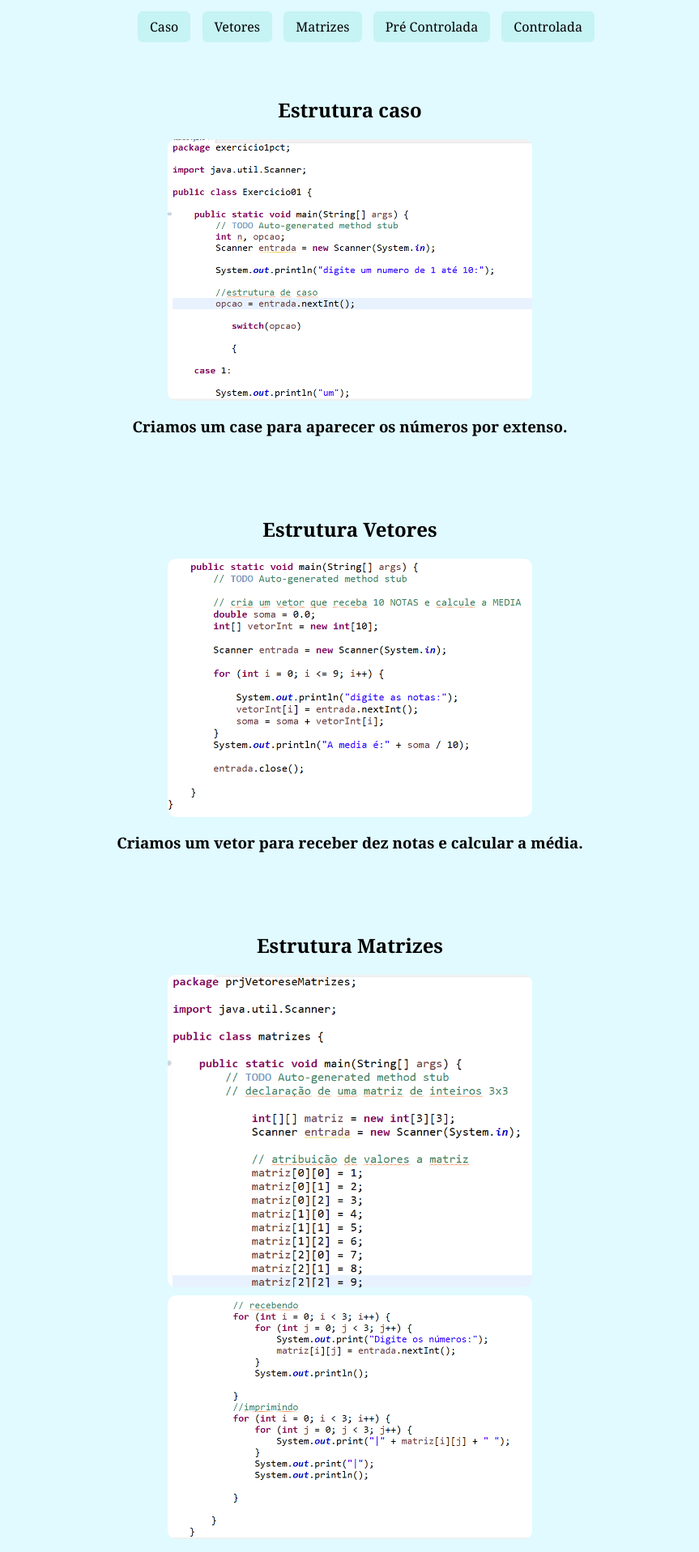
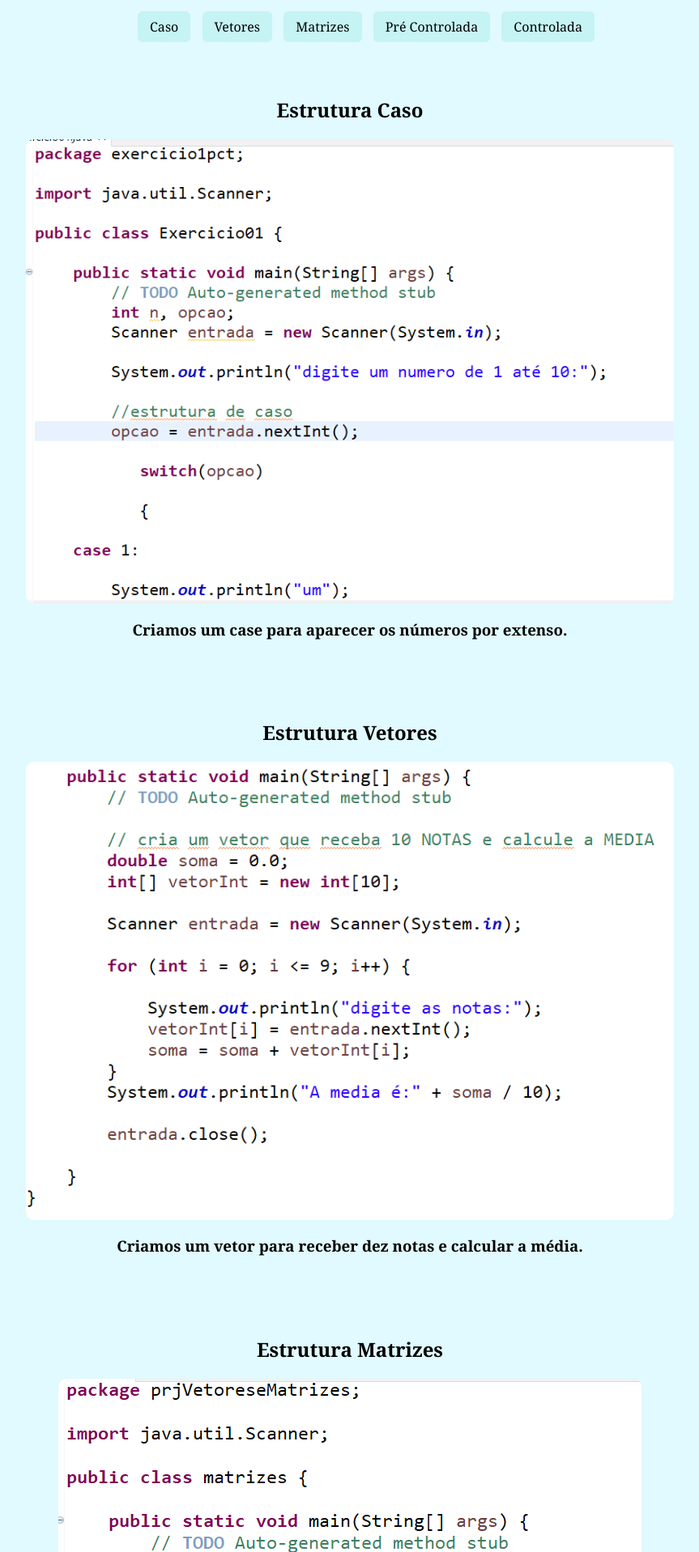
Before and after one commit to rebekawanda/POOs, a plain HTML site: page index.html in a window 1280 px wide. Shown: the part 66-1983 px from the top of the page at 81% size, without its empty margins (208-1071 px from the left). Drawn offline with Linux system fonts and the light colour scheme.

Commit message:
Update index.html

```diff
--- a/index.html
+++ b/index.html
@@ -1,14 +1,13 @@
 <!DOCTYPE html>
-<html lang="en">
+<html lang="pt-BR">
 <head>
     <meta charset="UTF-8">
-    <meta http-equiv="X-UA-Compatible" content="IE=edge">
     <meta name="viewport" content="width=device-width, initial-scale=1.0">
+    <title>POO</title>
     <link rel="stylesheet" href="poo.css">
-    <body bgcolor="e0faff"></body>
-    <title>POO</title>
 </head>
 <body>
+
     <div class="title">
         <h1>POO</h1>
         <nav>
@@ -22,11 +21,12 @@
                 </div>
             </ul>
         </nav>
+    </div>
 
     <section id="caso">
         <div class="car">
-            <h1>Estrutura caso</h1>
-            <img height="400" width="450" src="case.png">
+            <h1>Estrutura Caso</h1>
+            <img src="case.png" alt="Estrutura caso">
             <h3>Criamos um case para aparecer os números por extenso.</h3>
         </div>
     </section>
@@ -34,7 +34,7 @@
     <section id="vetor">
         <div class="car">
             <h1>Estrutura Vetores</h1>
-            <img height="400" width="450" src="vetores.png">
+            <img src="vetores.png" alt="Estrutura vetores">
             <h3>Criamos um vetor para receber dez notas e calcular a média.</h3>
         </div>
     </section>
@@ -42,8 +42,8 @@
     <section id="matriz">
         <div class="car">
             <h1>Estrutura Matrizes</h1>
-            <img height="400" width="450" src="matrizes.png">
-            <img height="400" width="450" src="matrizes2.png">
+            <img src="matrizes.png" alt="Estrutura matrizes">
+            <img src="matrizes2.png" alt="Estrutura matrizes 2">
             <h3>Criamos uma matriz para exibir 9 números.</h3>
         </div>
     </section>
@@ -51,7 +51,7 @@
     <section id="pcontrolada">
         <div class="car">
             <h1>Estrutura Pré-Controlada</h1>
-            <img height="400" width="450" src="estruturaprecontrolada.png">
+            <img src="estruturaprecontrolada.png" alt="Pré controlada">
             <h3>Criamos um estrutura que tem um looping.</h3>
         </div>
     </section>
@@ -59,7 +59,7 @@
     <section id="controlada">
         <div class="car">
             <h1>Estrutura Controlada</h1>
-            <img height="400" width="450" src="estruturacontrolada.png">
+            <img src="estruturacontrolada.png" alt="Controlada">
             <h3>Criamos uma estrutura que não se repete.</h3>
         </div>
     </section>
```
Lines whose indentation alone changed are shown as unchanged.
